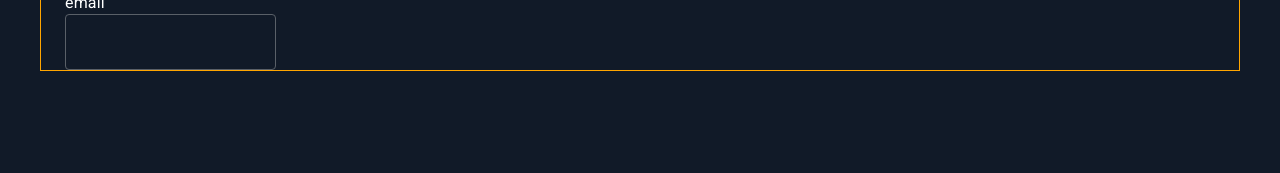
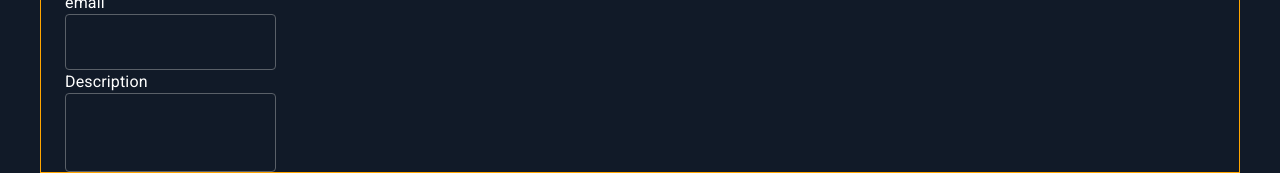
Before and after one commit to rijvimahmudd/portfolio, a React (Vite) app: page / in a window 1280 px wide. Shown: the part 2826-2999 px from the top of the page. Before the commit the page ends 2897 px from the top, so only its background shows below. Built offline with nearby package versions, Linux system fonts and the light colour scheme.

Commit message:
work on contact form

```diff
--- a/src/App.css
+++ b/src/App.css
@@ -13,6 +13,19 @@ html body {
 		Oxygen, Ubuntu, Cantarell, 'Open Sans', 'Helvetica Neue', sans-serif; */
 }
 
+input,
+select,
+textarea,
+fieldset {
+	color: #fff;
+}
+
+textarea:focus,
+input:focus,
+fieldset:focus {
+	color: #fff;
+}
+
 html body h1 h2 h3 h4 h5 {
 	color: white;
 	font-family: 'poppins';
--- a/src/components/contact/index.jsx
+++ b/src/components/contact/index.jsx
@@ -45,6 +45,21 @@ const Contact = () => {
 						email
 					</FormLabel>
 					<CssTextField id="email" fullWidth></CssTextField>
+					<FormLabel htmlFor="description" sx={{ color: 'white' }}>
+						Description
+					</FormLabel>
+					<CssTextField
+						id="description"
+						fullWidth
+						multiline
+						minRows={2}
+						sx={{
+							color: 'red',
+							'&:focus': {
+								color: 'white',
+							},
+						}}
+					></CssTextField>
 				</FormControl>
 			</Box>
 		</Box>
```
